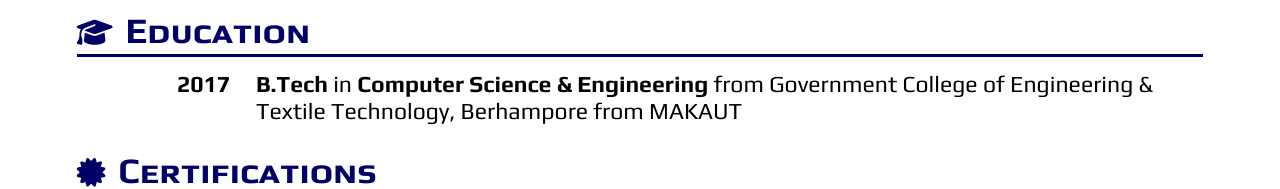
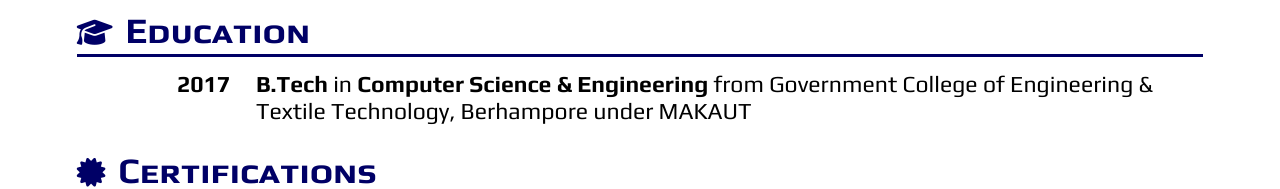
Before and after one commit to AbhishekBiswasGitHub/resume, a React (Vite) app: page / in a window 1280 px wide. Shown: the part 1220-1409 px from the top of the page. Built offline with nearby package versions, Linux system fonts and the light colour scheme.

Commit message:
Fix: Education content

```diff
--- a/src/components/main/components/education/components/Education.jsx
+++ b/src/components/main/components/education/components/Education.jsx
@@ -26,7 +26,7 @@ const Education = ({
         >
           {instituteName}
         </a>
-        {` from `}
+        {` under `}
         <a
           href={boardUrl}
           target="_blank"
```
